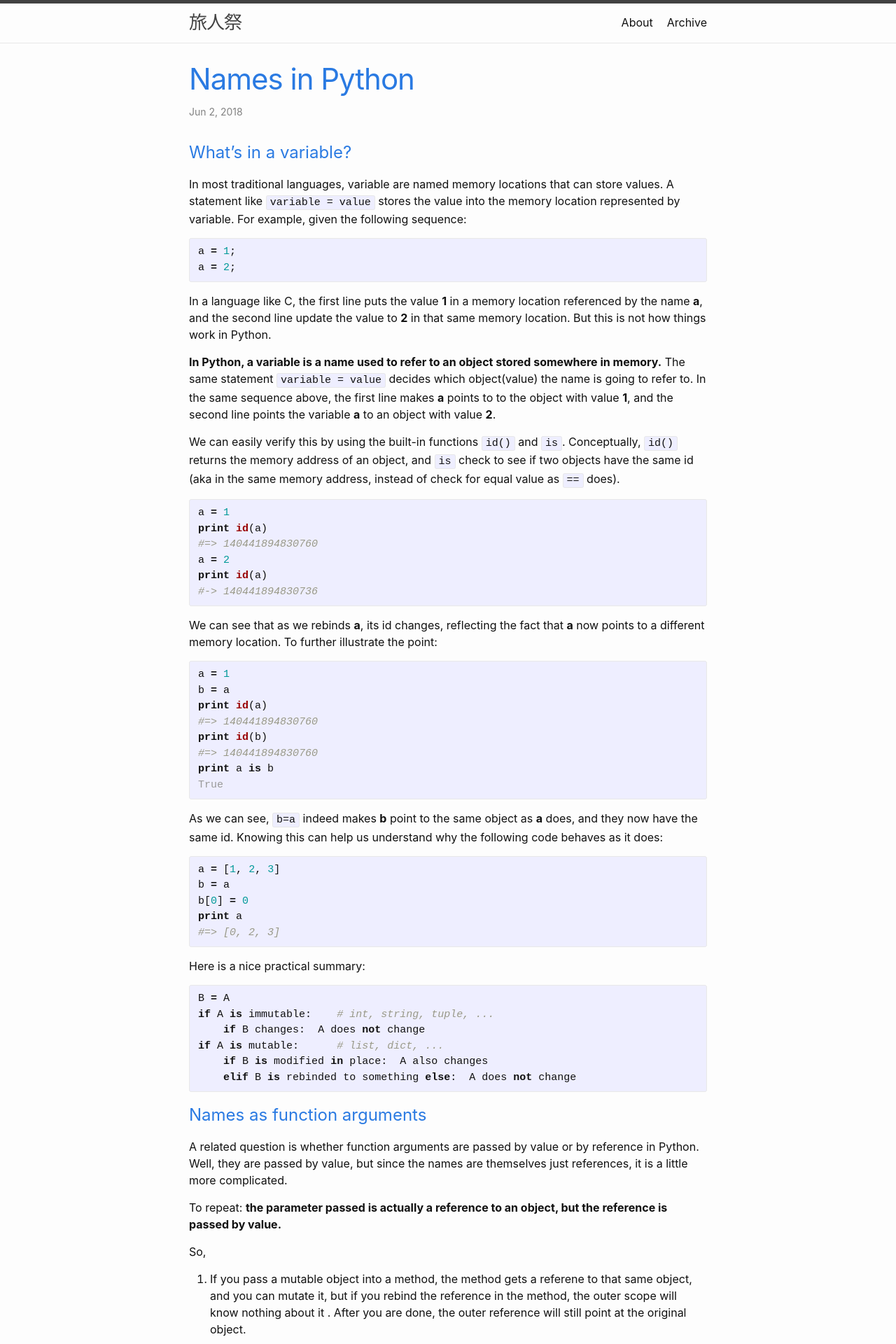
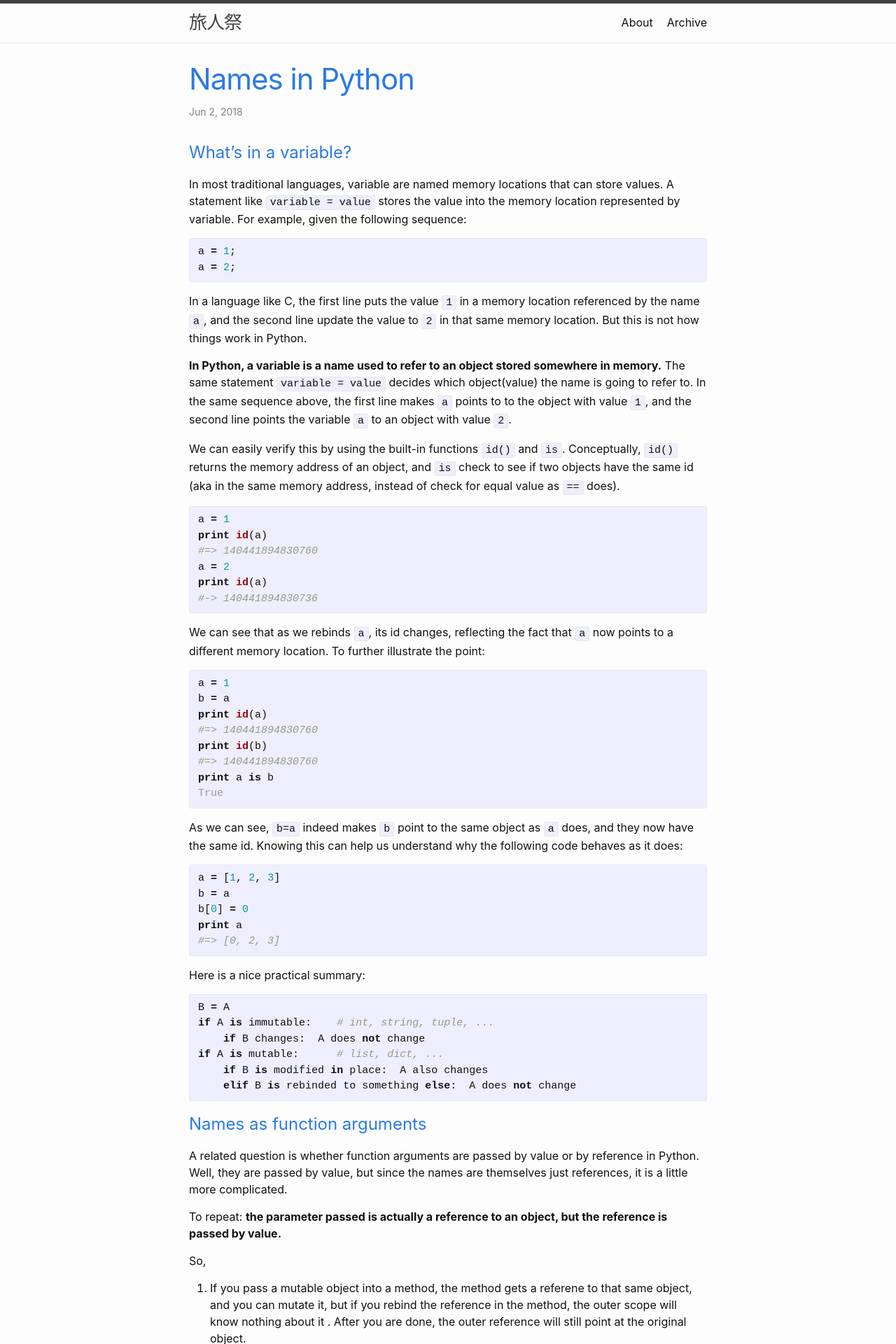
Before and after one commit to x7qiu/x7qiu.github.io, a Jekyll site: the page built from _posts/2018-06-02-python-data-model.md, in a window 1280 px wide. Shown: the top 1920 px of the page at 70% size. Built offline with Jekyll 4.4.1, drawn with Linux system fonts in a browser that asks for light colours.

Commit message:
style change

````diff
--- a/_posts/2018-06-02-python-data-model.md
+++ b/_posts/2018-06-02-python-data-model.md
@@ -10,9 +10,9 @@ In most traditional languages, variable are named memory locations that can stor
 a = 1;
 a = 2;
 {% endhighlight %}
-In a language like C, the first line puts the value **1** in a memory location referenced by the name **a**, and the second line update the value to **2** in that same memory location. But this is not how things work in Python.
+In a language like C, the first line puts the value ```1``` in a memory location referenced by the name ```a```, and the second line update the value to ```2``` in that same memory location. But this is not how things work in Python.
 
-**In Python, a variable is a name used to refer to an object stored somewhere in memory.**  The same statement ```variable = value``` decides which object(value) the name is going to refer to. In the same sequence above, the first line makes **a** points to to the object with value **1**, and the second line points the variable **a** to an object with value **2**.
+**In Python, a variable is a name used to refer to an object stored somewhere in memory.**  The same statement ```variable = value``` decides which object(value) the name is going to refer to. In the same sequence above, the first line makes ```a``` points to to the object with value ```1```, and the second line points the variable ```a``` to an object with value ```2```.
 
 We can easily verify this by using the built-in functions ```id()``` and ```is```. Conceptually, ```id()``` returns the memory address of an object, and ```is``` check to see if two objects have the same id (aka in the same memory address, instead of check for equal value as ```==``` does).
 
@@ -25,7 +25,7 @@ print id(a)
 #-> 140441894830736
 {% endhighlight %}
 
-We can see that as we rebinds **a**, its id changes, reflecting the fact that **a** now points to a different memory location. To further illustrate the point:
+We can see that as we rebinds ```a```, its id changes, reflecting the fact that ```a``` now points to a different memory location. To further illustrate the point:
 
 {% highlight python %}
 a = 1
@@ -38,7 +38,7 @@ print a is b
 True
 {% endhighlight %}
 
-As we can see, ```b=a``` indeed makes **b** point to the same object as **a** does, and they now have the same id. Knowing this can help us understand why the following code behaves as it does:
+As we can see, ```b=a``` indeed makes ```b``` point to the same object as ```a``` does, and they now have the same id. Knowing this can help us understand why the following code behaves as it does:
 
 {% highlight python %}
 a = [1, 2, 3]
````
